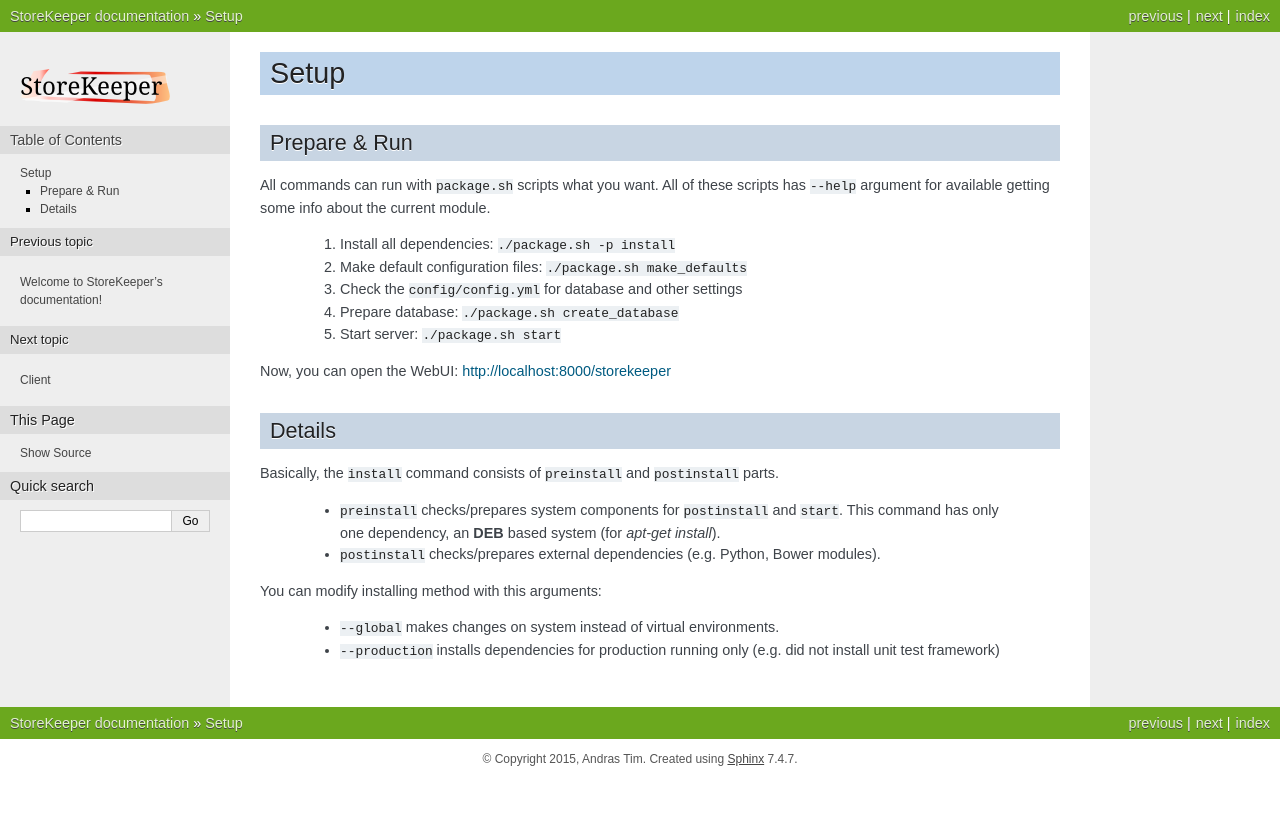
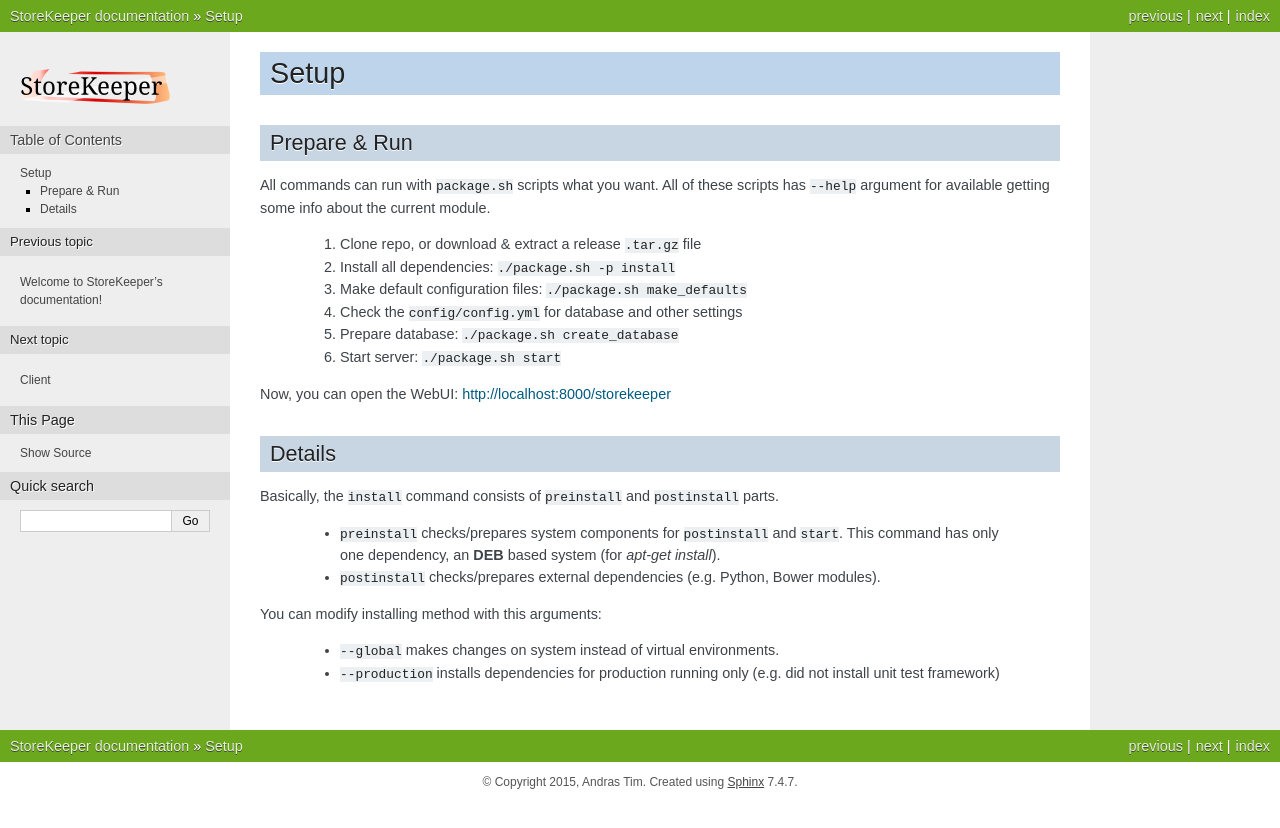
Before and after one commit to andras-tim/StoreKeeper, a Sphinx documentation site: the page built from docs/setup.rst, in a window 1280 px wide. Shown: the top 828 px of the page. Built offline with Sphinx 7.4.7, drawn with Linux system fonts in a browser that asks for light colours; pages that are not in the unit, such as notebooks, are missing from menus; the version number could not be read and is left out.

```diff
--- a/docs/setup.rst
+++ b/docs/setup.rst
@@ -11,11 +11,12 @@ Prepare & Run
 All commands can run with ``package.sh`` scripts what you want. All of these scripts has ``--help`` argument for
 available getting some info about the current module.
 
-   1. Install all dependencies: ``./package.sh -p install``
-   2. Make default configuration files: ``./package.sh make_defaults``
-   3. Check the ``config/config.yml`` for database and other settings
-   4. Prepare database: ``./package.sh create_database``
-   5. Start server: ``./package.sh start``
+   1. Clone repo, or download & extract a release ``.tar.gz`` file
+   2. Install all dependencies: ``./package.sh -p install``
+   3. Make default configuration files: ``./package.sh make_defaults``
+   4. Check the ``config/config.yml`` for database and other settings
+   5. Prepare database: ``./package.sh create_database``
+   6. Start server: ``./package.sh start``
 
 Now, you can open the WebUI: http://localhost:8000/storekeeper
 
```
Also changed, not shown: README.rst (+6 -5 lines).
